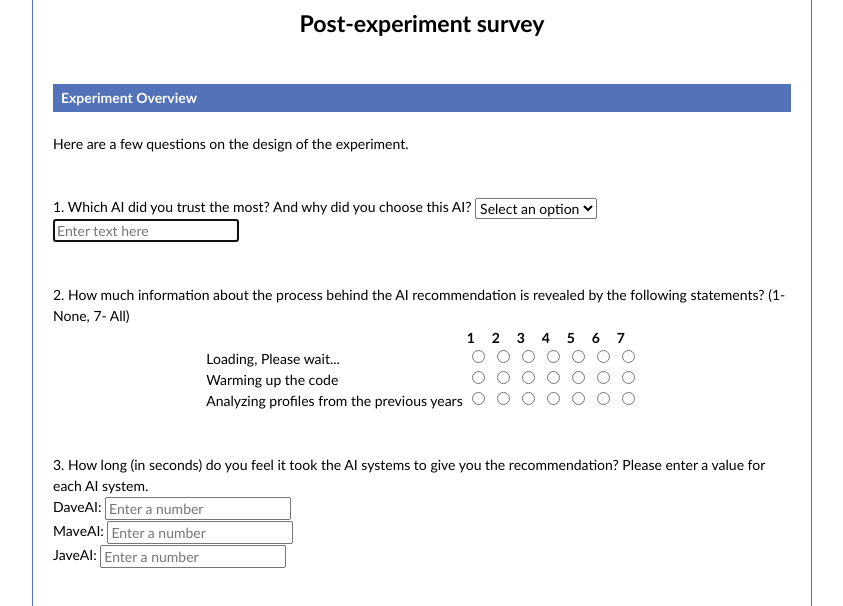
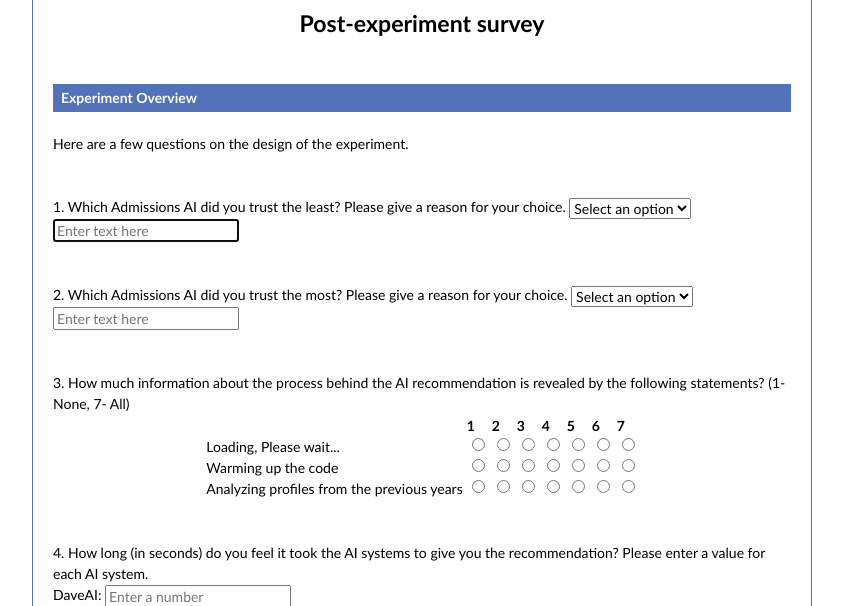
Before and after one commit to siba987/TrustAI, a website: page public/usability.html in a window 1280 px wide. Shown: the part 163-769 px from the top of the page, without its empty margins (218-1061 px from the left). Drawn offline with nearby package versions, Linux system fonts and the light colour scheme.

Commit message:
latest usability.html

```diff
--- a/public/usability.html
+++ b/public/usability.html
@@ -230,8 +230,8 @@
 
 				<div class="rowTab">
                  <div class="labels">
-                    <label id="q1" > 1. Which AI did you trust the most? And why did you choose this AI?
-                    	<select id="dropdown" name="currentPos" class="dropdown">
+                    <label id="q1" > 1. Which Admissions AI did you trust the least? Please give a reason for your choice. </label>
+                    	<select id="dropdown0" name="currentPos" class="dropdown">
 			              <option disabled="" selected="" value="">Select an option</option>
 			              <option value="davebio">Dave Bio</option>
 			              <option value="mavechem">Mave Chem</option>
@@ -239,13 +239,28 @@
 			            </select>
                   </div>
                   <div class="rightTab">
-                    <input autofocus="" type="text" id="reason_trust" class="input-field" placeholder="Enter text here" required="">
+                    <input autofocus="" type="text" id="reason_lowtrust" class="input-field" placeholder="Enter text here" required="">
+                  </div>
+              </div> <br><br>
+
+              		<div class="rowTab">
+                 <div class="labels">
+                    <label id="q2" > 2. Which Admissions AI did you trust the most? Please give a reason for your choice. </label>
+                    	<select id="dropdown1" name="currentPos" class="dropdown">
+			              <option disabled="" selected="" value="">Select an option</option>
+			              <option value="davebio">Dave Bio</option>
+			              <option value="mavechem">Mave Chem</option>
+			              <option value="javephy">Jave Phy</option>
+			            </select>
+                  </div>
+                  <div class="rightTab">
+                    <input autofocus="" type="text" id="reason_hightrust" class="input-field" placeholder="Enter text here" required="">
                   </div>
               </div> <br><br>
 
               <div class="rowTab">
                  <div class="labels">
-                    <label id="q2" > 2. How much information about the process behind the AI recommendation is revealed by the following statements? (1- None, 7- All)
+                    <label id="q3" > 3. How much information about the process behind the AI recommendation is revealed by the following statements? (1- None, 7- All)
                   </div>
                   <div class="rightTab">
                   	<table id="usability">
@@ -303,7 +318,7 @@
 
               <div class="rowTab">
                  <div class="labels">
-                    <label id="q3" > 3. How long (in seconds) do you feel it took the AI systems to give you the recommendation? Please enter a value for each AI system.
+                    <label id="q4" > 4. How long (in seconds) do you feel it took the AI systems to give you the recommendation? Please enter a value for each AI system.
                   </div>
                   <div class="rightTab">
                   	DaveAI:
@@ -342,8 +357,9 @@ $(document).ready(function(){
 
 	$('#done').click(function(event) {
 
-		var bestAI = $('#dropdown').val();
-	    let msg1 = new OSC.Message('/usability', bestAI);
+		var lowtrustAI = $('#dropdown0').val();
+		var hightrustAI = $('#dropdown1').val();
+	    let msg1 = new OSC.Message('/usability', lowtrustAI, hightrustAI);
 	    osc.send(msg1, { host: '127.0.0.1', port: 8080 });
 
 		$('#usability tbody tr').each(function(){
```
